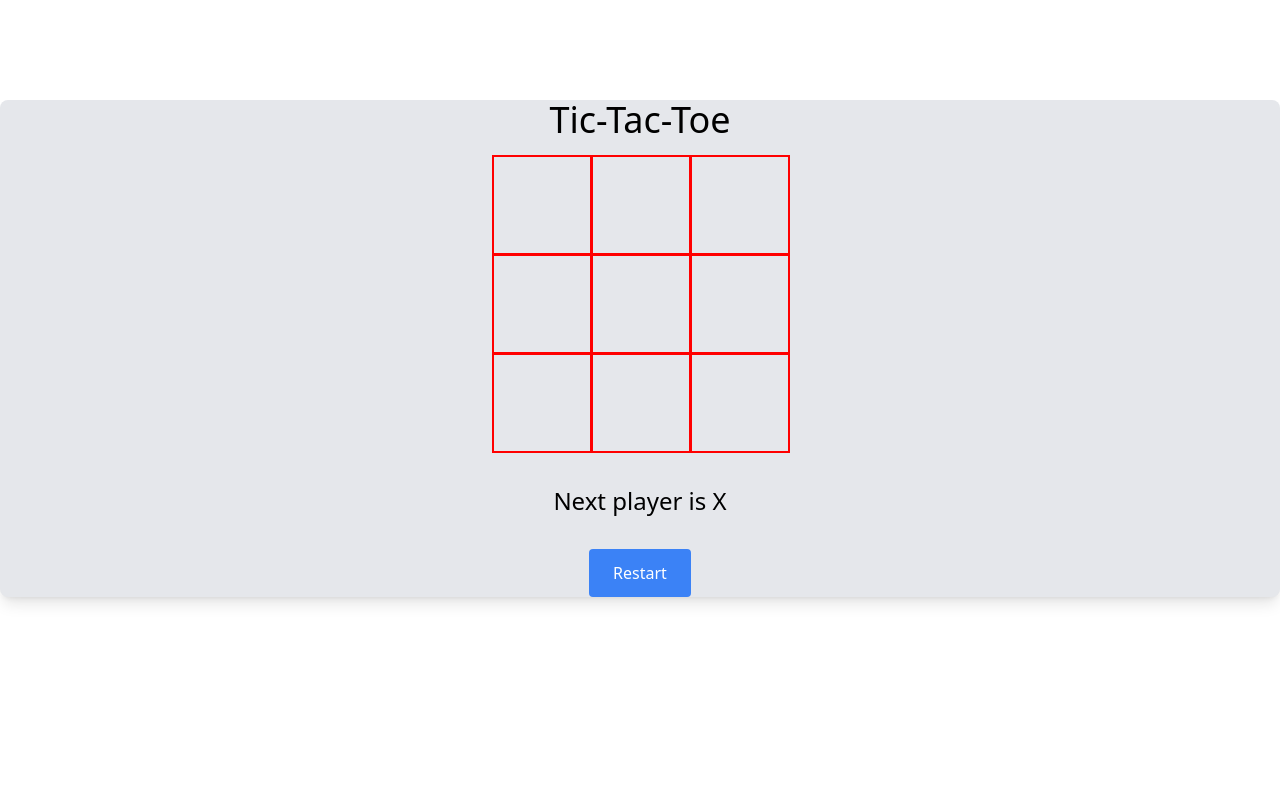
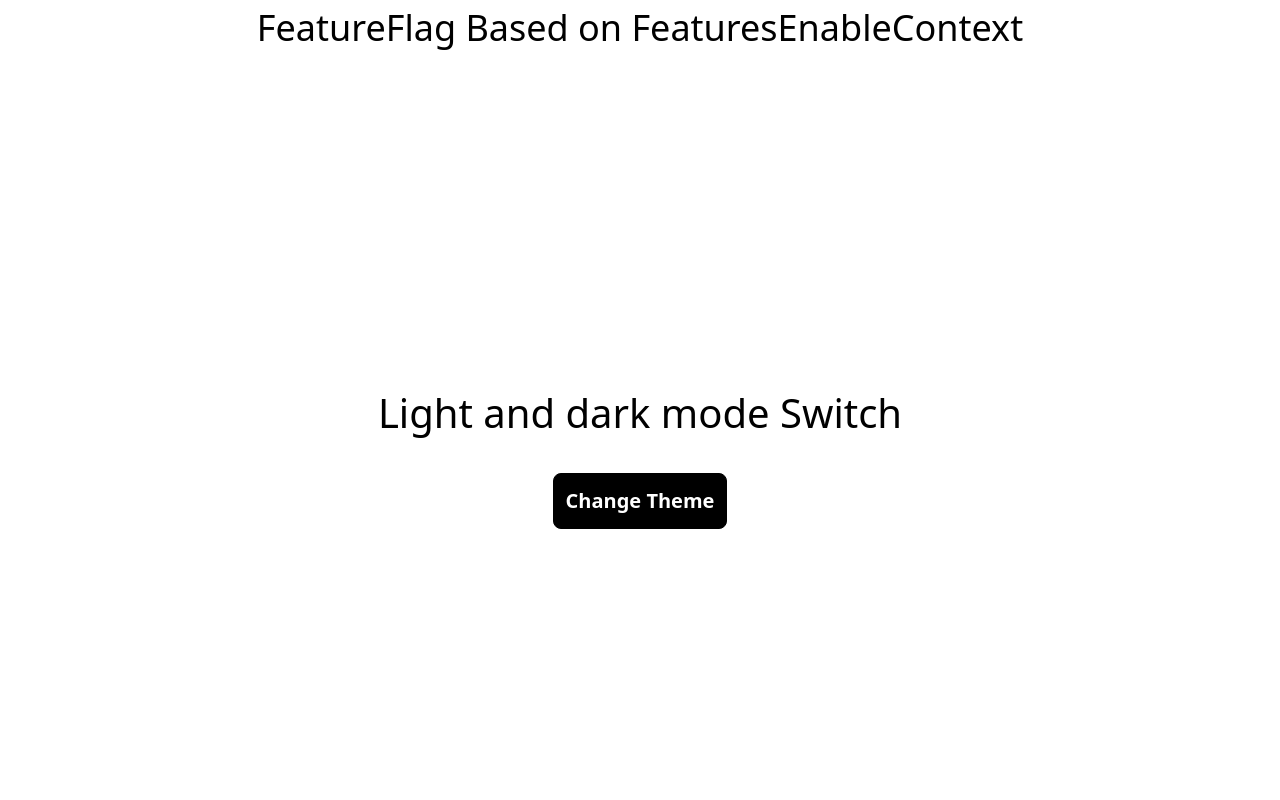
Before and after one commit to Amit-Singh-14/Reactjs-Interview-Question-Practice, a React (Vite) app: page / in a window 1280 px wide. Shown: the top 800 px of the page. Built offline with nearby package versions, Linux system fonts and the light colour scheme; the HTML template or start-up script is replaced by a standard one.

Commit message:
Feature-flags

```diff
--- a/src/App.jsx
+++ b/src/App.jsx
@@ -8,10 +8,14 @@
   StarRating,
   TestTab,
   TreeView,
+  AutoComplete,
+  GithubProfileFinder,
+  FeatureFlags,
+  TicTacTor,
+  ScrollIndicator,
 } from "./components";
-import AutoComplete from "./components/auto-complete";
-import GithubProfileFinder from "./components/github-profile";
-import TicTacTor from "./components/tic-tac-toe";
+
+import FeatureFlagGlobalState from "./components/featureFlag/context";
 
 function App() {
   return (
@@ -50,7 +54,12 @@
       {/* <AutoComplete /> */}
 
       {/* Project 12 Tic-tac-toe */}
-      <TicTacTor />
+      {/* <TicTacTor /> */}
+
+      {/* Projecet 13 Feautre Flag */}
+      <FeatureFlagGlobalState>
+        <FeatureFlags />
+      </FeatureFlagGlobalState>
     </>
   );
 }
--- /dev/null
+++ b/src/components/featureFlag/context/index.jsx
@@ -0,0 +1,32 @@
+import { useEffect, useState } from "react";
+import { createContext } from "react";
+import fetchFlagsDataServiceCall from "../data";
+
+export const FeatureFlagsContext = createContext();
+
+export default function FeatureFlagGlobalState({ children }) {
+  const [loading, setLoading] = useState(false);
+  const [enableFlags, setEnableFlags] = useState({});
+
+  async function fetchFeatureFlags() {
+    try {
+      setLoading(true);
+      const res = await fetchFlagsDataServiceCall();
+      setEnableFlags(res);
+      setLoading(false);
+    } catch (error) {
+      setLoading(false);
+      throw new Error(error);
+    }
+  }
+
+  useEffect(() => {
+    fetchFeatureFlags();
+  }, []);
+
+  return (
+    <FeatureFlagsContext.Provider value={{ loading, enableFlags }}>
+      {children}
+    </FeatureFlagsContext.Provider>
+  );
+}
--- /dev/null
+++ b/src/components/featureFlag/data.js
@@ -0,0 +1,17 @@
+const dummyApiResponse = {
+  showLightAndDarkMode: true,
+  showTicTacToeBoard: true,
+  showRandomColorGenerator: true,
+  showAccordian: true,
+  showTreeView: true,
+  showTabs: true,
+};
+
+function fetchFlagsDataServiceCall() {
+  return new Promise((resolve, reject) => {
+    if (dummyApiResponse) setTimeout(resolve(dummyApiResponse), 500);
+    else reject("Some error occured! Please try again");
+  });
+}
+
+export default fetchFlagsDataServiceCall;
--- /dev/null
+++ b/src/components/featureFlag/index.jsx
@@ -0,0 +1,60 @@
+import React, { useContext } from "react";
+import { FeatureFlagsContext } from "./context";
+import {
+  Accordian,
+  LightDarkModeSwitch,
+  RandamColorGenator,
+  TestTab,
+  TicTacTor,
+  TreeView,
+} from "../../components";
+import menus from "../tree-view/data";
+
+function FeatureFlags() {
+  const { loading, enableFlags } = useContext(FeatureFlagsContext);
+  // console.log(data);
+  const componentsToRender = [
+    {
+      key: "showLightAndDarkMode",
+      component: <LightDarkModeSwitch />,
+    },
+    {
+      key: "showTicTacToeBoard",
+      component: <TicTacTor />,
+    },
+    {
+      key: "showRandomColorGenerator",
+      component: <RandamColorGenator />,
+    },
+    {
+      key: "showAccordian",
+      component: <Accordian />,
+    },
+    {
+      key: "showTreeView",
+      component: <TreeView menus={menus} />,
+    },
+    {
+      key: "showTabs",
+      component: <TestTab />,
+    },
+  ];
+
+  function checkEnabledFlags(getCurrentKey) {
+    return enableFlags[getCurrentKey];
+  }
+
+  if (loading) return <h1>Loading data ! Please wait</h1>;
+  return (
+    <div>
+      <h1 className="text-center text-4xl p-2">FeatureFlag Based on FeaturesEnableContext</h1>
+      {componentsToRender.map((componentItem) =>
+        checkEnabledFlags(componentItem.key) ? (
+          <div key={componentItem.key}>{componentItem.component}</div>
+        ) : null
+      )}
+    </div>
+  );
+}
+
+export default FeatureFlags;
```
Also changed, not shown: src/components/index.js (+8 -0 lines).
